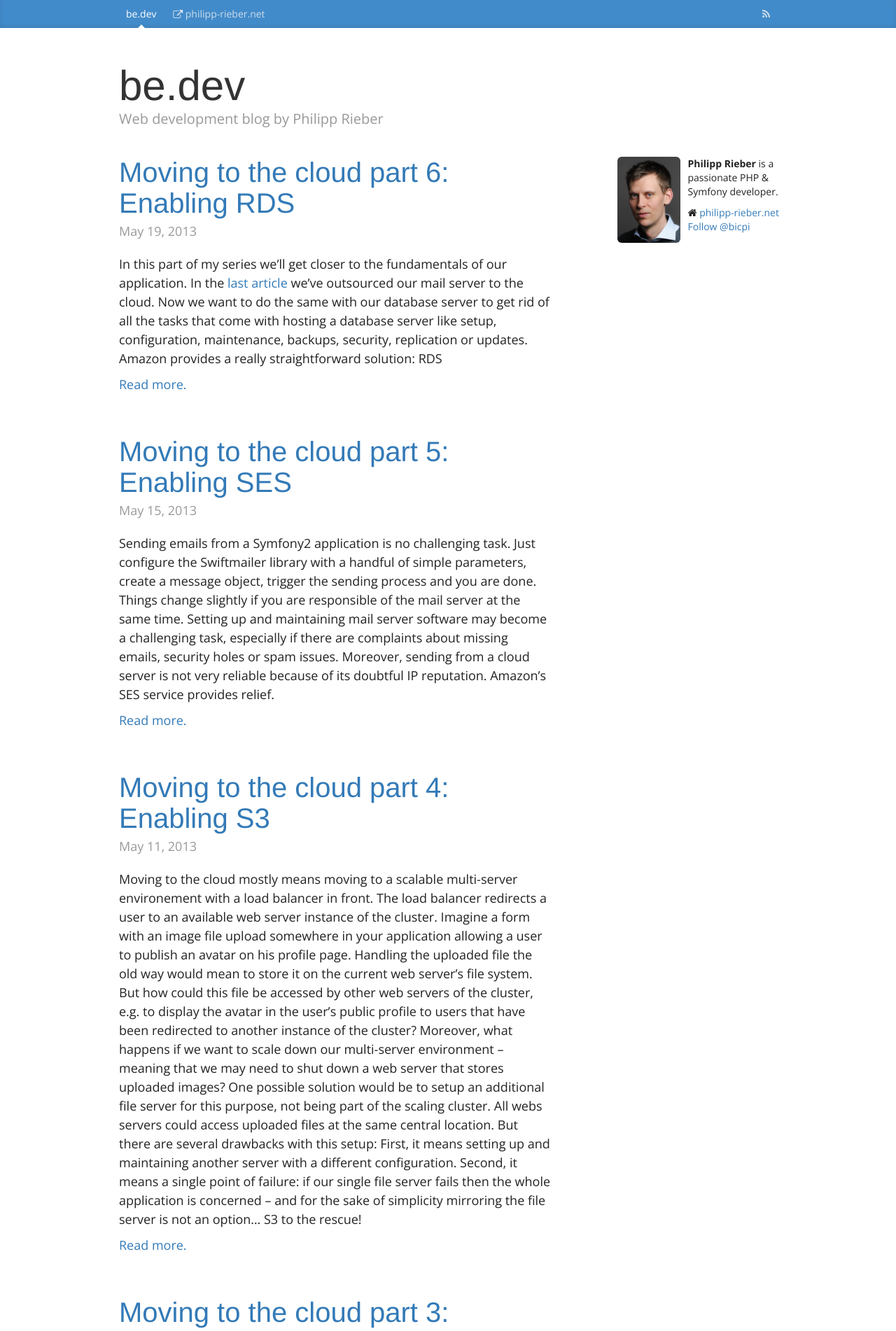
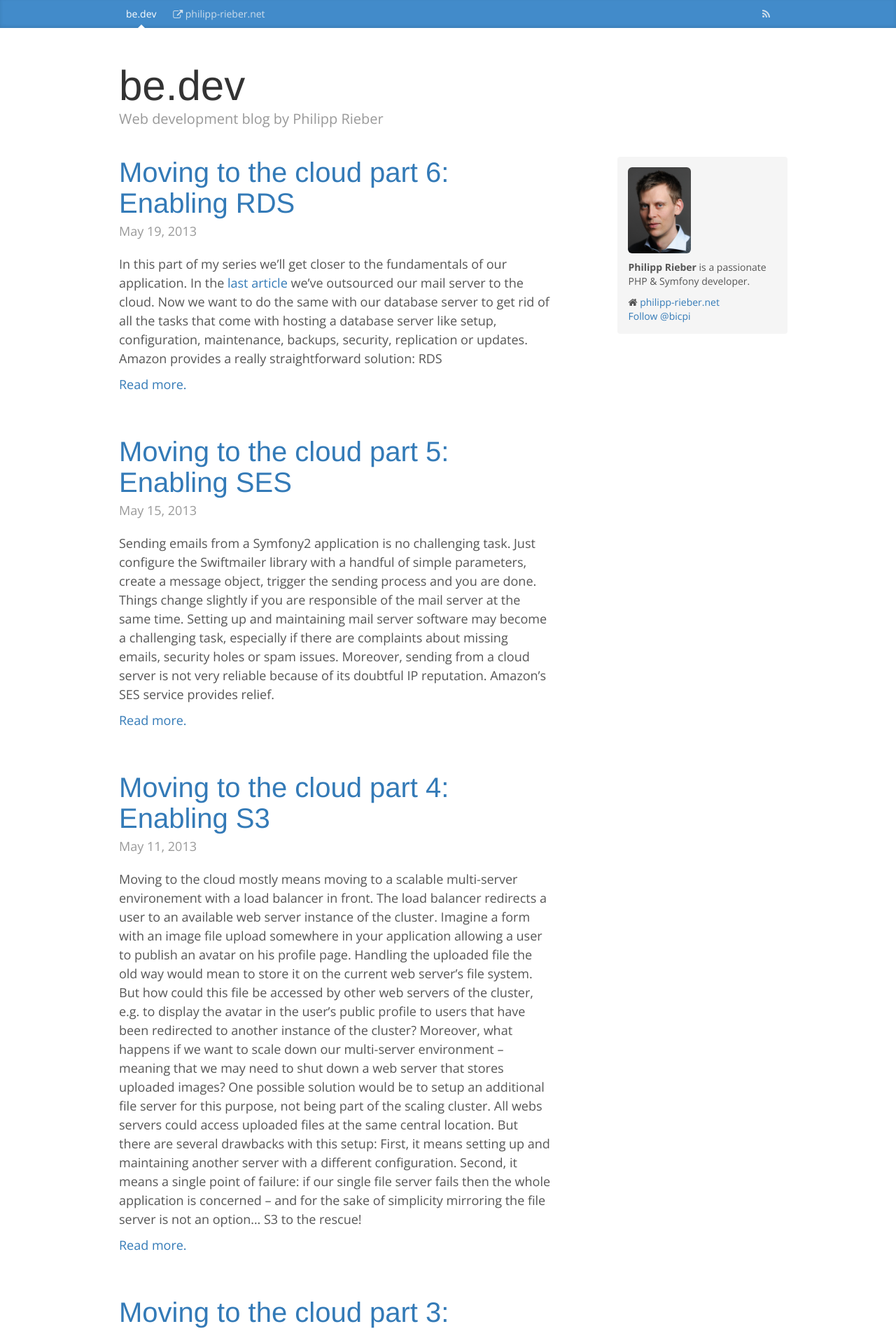
Before and after one commit to bicpi/bicpi.github.io, a Jekyll site: the page built from index.html, in a window 1280 px wide. Shown: the top 1902 px of the page at 70% size. Built offline with Jekyll 4.4.1, drawn with Linux system fonts in a browser that asks for light colours; nearby versions of some CDN libraries; comment, search, counter and statistics services are not loaded.

Commit message:
improve CSS

```diff
--- a/_layouts/default.html
+++ b/_layouts/default.html
@@ -59,10 +59,13 @@
 
         </div>
         <div class="col-sm-3 col-sm-offset-1 blog-sidebar">
-            <div class="sidebar-module" style="padding: 0"><!--  sidebar-module-inset -->
-                <img class="img-rounded pull-left" style="width: 90px;margin-right: 10px;" src="{{ site.baseurl }}/images/avatar-small.jpg">
-
-                <p><strong>Philipp Rieber</strong> is a passionate PHP &amp; Symfony developer.</p>
+            <div class="sidebar-module sidebar-module-inset">
+                <p>
+                    <img class="img-rounded" style="width: 90px;margin-right: 10px;" src="{{ site.baseurl }}/images/avatar-small.jpg">
+                </p>
+                <p>
+                    <strong>Philipp Rieber</strong> is a passionate PHP &amp; Symfony developer.
+                </p>
                 <p>
                     <i class="fa fa-home"></i> <a href="http://philipp-rieber.net">philipp-rieber.net</a><br>
                     <a class="twitter-follow-button" data-show-count="false" href="https://twitter.com/bicpi">Follow @bicpi</a>
--- a/css/blog.css
+++ b/css/blog.css
@@ -3,7 +3,9 @@
  */
 
 body {
-    font-family: Georgia, "Times New Roman", Times, serif;
+    /*font-family: Georgia, "Times New Roman", Times, serif;*/
+    font-family: "Open Sans", "Helvetica Neue", "Helvetica", "Arial", sans-serif;
+    /*color: #222222;*/
     color: #555;
 }
 
@@ -170,11 +172,6 @@
  * Custom
  */
 
-body {
-    font-family: "Open Sans", "Helvetica Neue", "Helvetica", "Arial", sans-serif;
-    color: #222222;
-}
-
 a:hover {
     text-decoration: none;
 }
```
